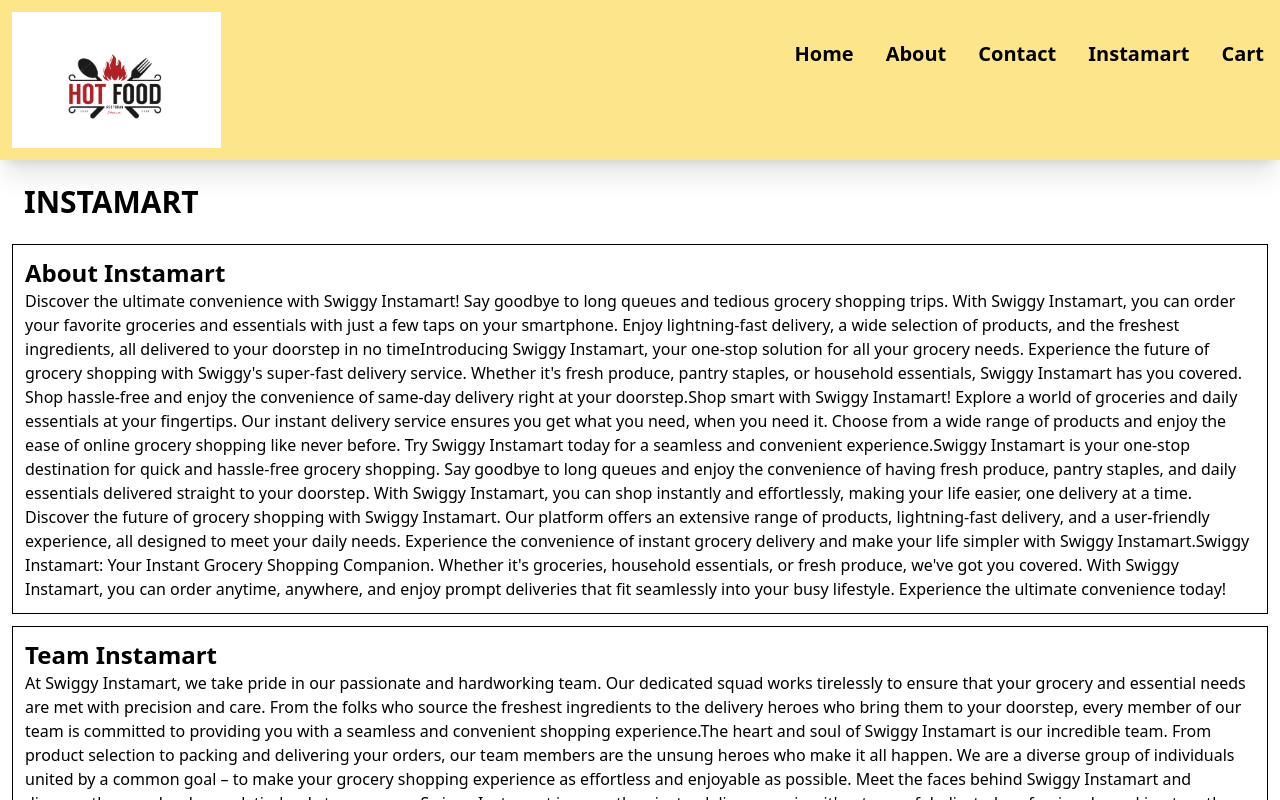
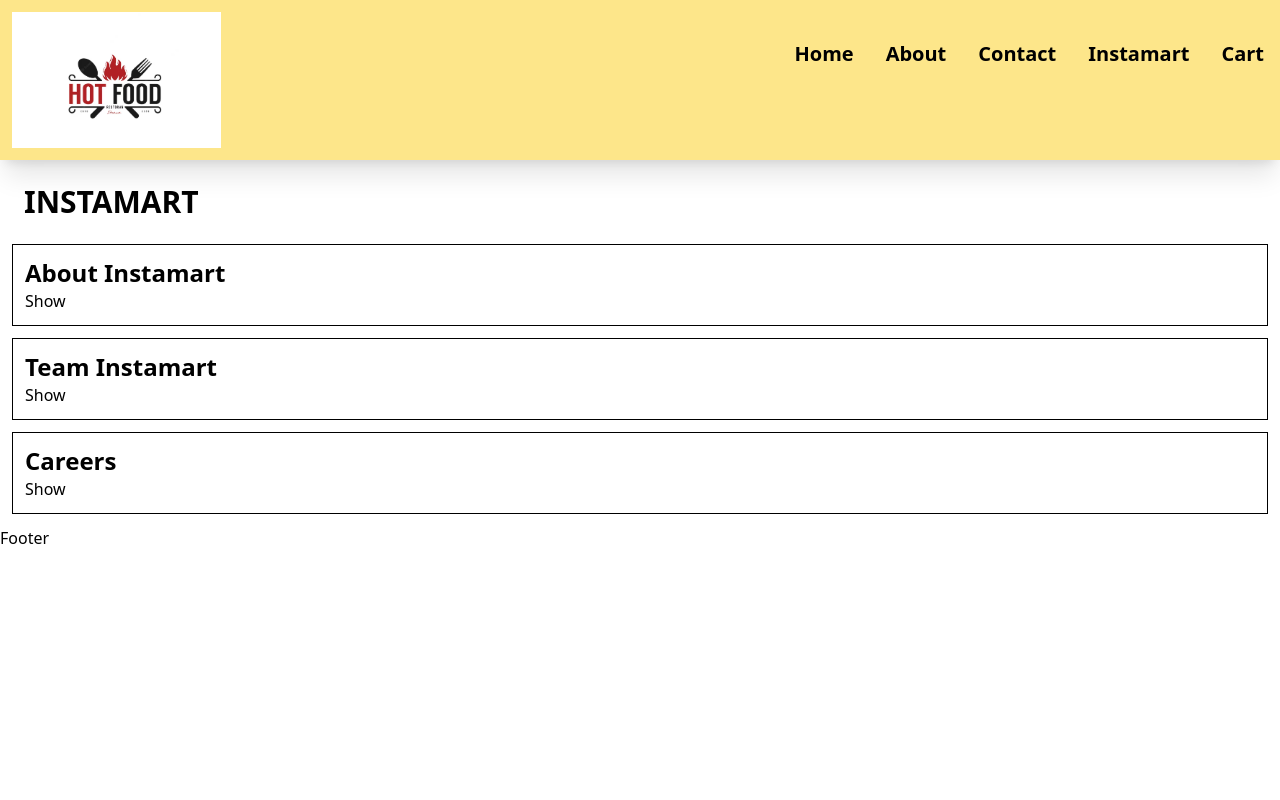
Before and after one commit to SahooAbhijeet/Restaurant-App, a React (Vite) app: page /instamart in a window 1280 px wide. Shown: the top 800 px of the page. Built offline with nearby package versions, Linux system fonts and the light colour scheme.

Commit message:
added the feature of show and hide toggle in instamart

```diff
--- a/src/components/Body.jsx
+++ b/src/components/Body.jsx
@@ -29,11 +29,11 @@
 
           console.log("json",json?.data?.cards[1]?.card?.card?.gridElements?.infoWithStyle?.restaurants);
 
-          // setAllRestaurants(json?.data?.cards[1]?.card?.card?.gridElements?.infoWithStyle?.restaurants);
-          // setFilteredRestaurants(json?.data?.cards[1]?.card?.card?.gridElements?.infoWithStyle?.restaurants);
+          setAllRestaurants(json?.data?.cards[1]?.card?.card?.gridElements?.infoWithStyle?.restaurants);
+          setFilteredRestaurants(json?.data?.cards[1]?.card?.card?.gridElements?.infoWithStyle?.restaurants);
 
-          setAllRestaurants(json?.data?.cards[2]?.card?.card?.gridElements?.infoWithStyle?.restaurants);
-          setFilteredRestaurants(json?.data?.cards[2]?.card?.card?.gridElements?.infoWithStyle?.restaurants);
+          // setAllRestaurants(json?.data?.cards[2]?.card?.card?.gridElements?.infoWithStyle?.restaurants);
+          // setFilteredRestaurants(json?.data?.cards[2]?.card?.card?.gridElements?.infoWithStyle?.restaurants);
 
           console.log("data", data.data.cards);
 
@@ -60,7 +60,7 @@
       ) : (
       <>
       <div className="search-container p-4 bg-amber-200 my-2 shadow-lg">
-        <input
+        {/* <input
         type="text"
         className="bg- hover:bg-blue-800 active:bg-white focus:outline-none focus:ring focus:ring-violet-300 p-2 m-2zx "
         placeholder="Restaurant's And Food"
@@ -68,7 +68,14 @@
         onChange={(e) => {
           setSearchText(e.target.value);
         }}
-        />
+        /> */}
+        <label class="relative block">
+  <span class="sr-only">Search</span>
+  <span class="absolute inset-y-0 left-0 flex items-center pl-2">
+    <svg class="h-5 w-5 fill-slate-300" viewBox="0 0 20 20"></svg>
+  </span>
+  <input class="placeholder:italic placeholder:text-slate-400 block bg-white w-full border border-slate-300 rounded-md py-2 pl-9 pr-3 shadow-sm focus:outline-none focus:border-sky-500 focus:ring-sky-500 focus:ring-1 sm:text-sm" placeholder="Search for anything..." type="text" name="search"/>
+</label>
         <button
         className="p-2 m-4 bg-blue-700 text-white rounded-lg"
         onClick={() => {
--- a/src/components/Instamart.jsx
+++ b/src/components/Instamart.jsx
@@ -1,9 +1,26 @@
+import { useState } from "react";
+
 const Section = ({title, description}) => {
-
+const [isVisible, setIsVisible] = useState(false);
     return (
         <div className="border border-black p-3 m-3">
         <h2 className="font-bold text-2xl">{title}</h2>
-        <h3>{description}</h3>
+        {
+            isVisible ? (
+                <button
+                onClick={() => setIsVisible(false)}
+                className="cursor-pointer underline-offset-2">
+                Hide
+                </button>
+            ) : (
+                <button
+                onClick={() => setIsVisible(true)}
+                className="cursor-pointer underline-offset-2">
+                Show
+                </button>
+            )
+        }
+        {isVisible && <p>{description}</p>}
         </div>
     )
 };
```
